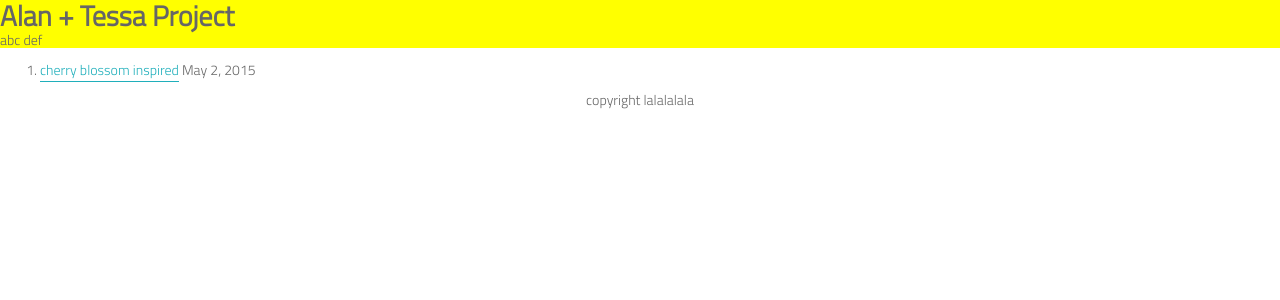
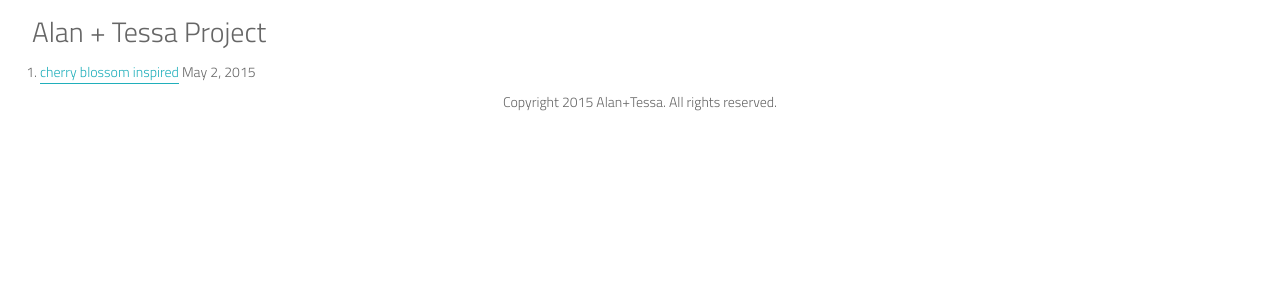
Before and after one commit to alantessa/alantessa.github.io, a Jekyll site: the page built from index.html, in a window 1280 px wide. Shown: the top 300 px of the page. Built offline with Jekyll 4.4.1, drawn with Linux system fonts in a browser that asks for light colours; nearby versions of some CDN libraries.

Commit message:
Change copyright message

```diff
--- a/_layouts/post.html
+++ b/_layouts/post.html
@@ -7,7 +7,7 @@ layout: default
 		<h1>{{ page.title }}</h1>
 		<date class="date">{{ page.date | date: "%b %-d, %Y" }}</date>
 		<p>{{ page.description }}</p>
-		<span class="copyright">copyright lalalalalal</span>
+		<span class="copyright">Copyright 2015 Alan+Tessa. All rights reserved.</span>
 	</div>
 	<div class="canvas_box">
 		{{ content }}
--- a/_sass/_layout.scss
+++ b/_sass/_layout.scss
@@ -1,16 +1,4 @@
 /* layout */
-
-
-
-// <div class="content_box">
-// 	<ol class="post_list">{% for post in site.posts %}
-// 		<li>
-// 			<a href="{{ post.url | prepend: site.baseurl }}">{{ post.title }}</a>
-// 			<date class="date">{{ post.date | date: "%b %-d, %Y" }}</date>
-// 		</li>
-// 	{% endfor %}</ol>
-// </div>
-
 
 article.post {
 	@media (orientation: portrait), (max-width: $por_in_landscape) and (orientation: landscape) {
@@ -55,15 +43,13 @@ article.post {
         display: block;
     }
 }
-// <header>
-// 	<h1>{{ site.title }}</h1>
-// 	<nav>abc def</nav>
-// </header>
 
 header {
-	background-color: yellow;
+	// background-color: yellow;
+	padding: 0 2rem;
 	h1 {
-		margin: 0;
+		margin: 1rem 0;
+		font-weight: normal;
 	}
 }
 
--- a/index.html
+++ b/index.html
@@ -3,7 +3,6 @@ layout: default
 ---
 <header>
 	<h1>{{ site.title }}</h1>
-	<nav>abc def</nav>
 </header>
 
 <div class="content_box">
@@ -16,5 +15,5 @@ layout: default
 </div>
 
 <footer>
-	<span class="copyright">copyright lalalalala</span>
+	<span class="copyright">Copyright 2015 Alan+Tessa. All rights reserved.</span>
 </footer>
```
